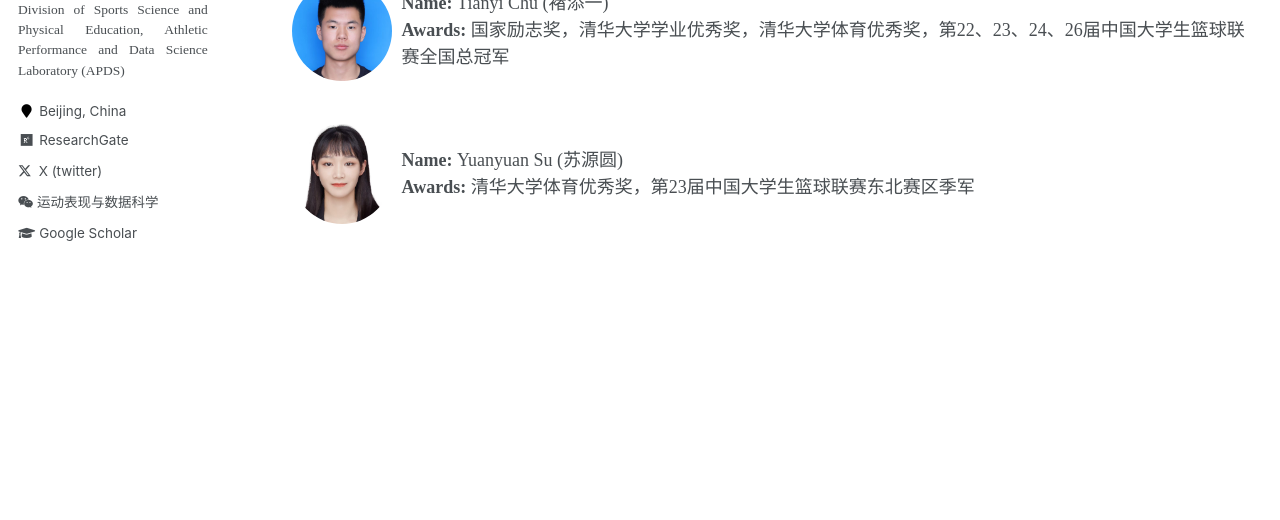
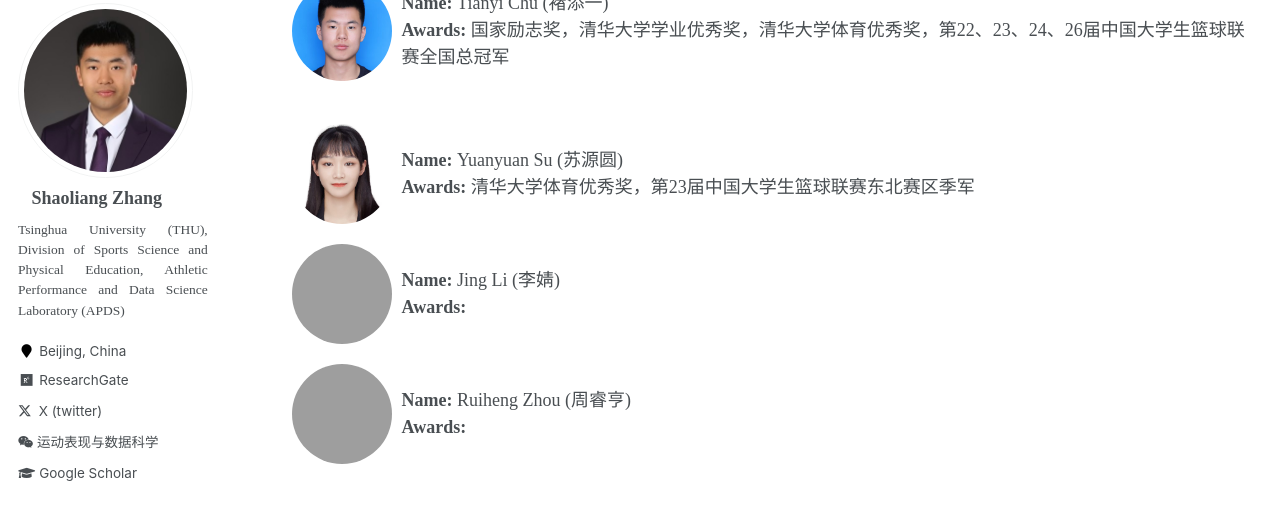
Before and after one commit to sportssuper/ZSL, a Jekyll site: the page built from _pages/lab.md, in a window 1280 px wide and 900 px high, scrolled down 879 px. Shown: the top 520 px of the window. Built offline with Jekyll 4.4.1, drawn with Linux system fonts in a browser that asks for light colours; a script that is not in the unit is left out.

Commit message:
Update lab.md

```diff
--- a/_pages/lab.md
+++ b/_pages/lab.md
@@ -120,3 +120,36 @@
     </p>
   </div>
 </div>
+
+
+
+<div class='paper-box' style="display: flex; align-items: center; gap: 10px; padding: 10px;">
+  <!-- img r -->
+  <div style="width: 100px; height: 100px; border-radius: 50%; overflow: hidden; flex-shrink: 0;">
+    <img src='https://sportssuper.github.io/ZSL/assets/images/lijing.jpg' alt="lj" style="width: 100%; height: 100%; object-fit: cover;">
+  </div>
+
+  <!-- w-->
+  <div style="flex-grow: 1;">
+    <p style="margin: 0; line-height: 1.5;">
+      <strong>Name: </strong>Jing Li (李婧)<br>
+      <strong>Awards: </strong>
+    </p>
+  </div>
+</div>
+
+
+<div class='paper-box' style="display: flex; align-items: center; gap: 10px; padding: 10px;">
+  <!-- img r -->
+  <div style="width: 100px; height: 100px; border-radius: 50%; overflow: hidden; flex-shrink: 0;">
+    <img src='https://sportssuper.github.io/ZSL/assets/images/zhouruiheng.jpg' alt="lj" style="width: 100%; height: 100%; object-fit: cover;">
+  </div>
+
+  <!-- w-->
+  <div style="flex-grow: 1;">
+    <p style="margin: 0; line-height: 1.5;">
+      <strong>Name: </strong>Ruiheng Zhou (周睿亨)<br>
+      <strong>Awards: </strong>
+    </p>
+  </div>
+</div>
```
